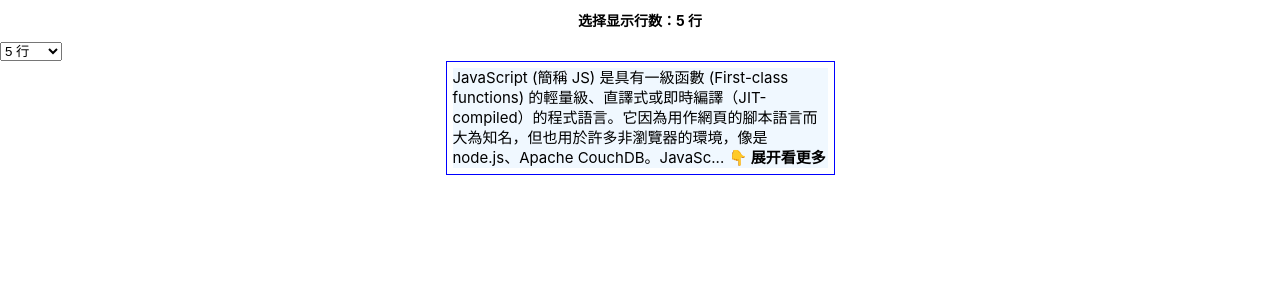
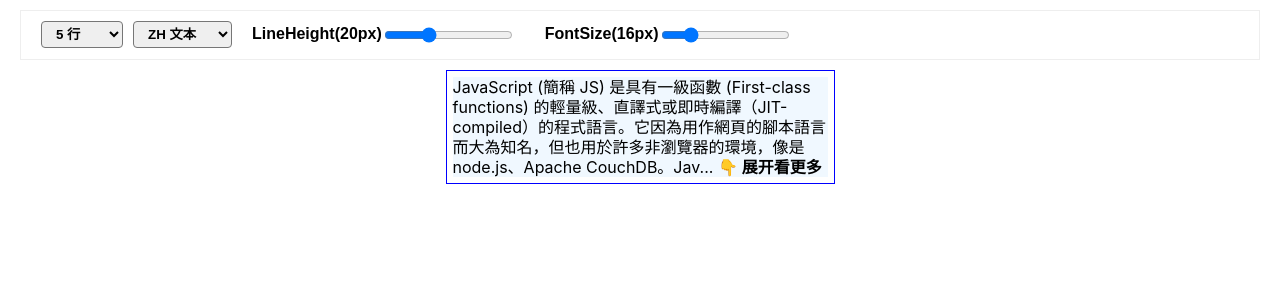
Before and after one commit to sulirc/react-ellipsis, a React (Create React App) app: page / in a window 1280 px wide. Shown: the top 300 px of the page. Built offline with nearby package versions, Linux system fonts and the light colour scheme.

Commit message:
feat: optimize demo

```diff
--- a/src/App.js
+++ b/src/App.js
@@ -10,6 +10,8 @@ const Text = {
     "Well, anytime a React component prop or state changes, it’s going to get re-rendered. And that React component that has changed, will force any other children React components to re-render as well.",
 };
 
+const defaultLineHeight = "20";
+const defaultFontSize = "16";
 const defaultLineType = "m";
 const LINES = {
   s: 3,
@@ -22,28 +24,61 @@ const LINES = {
 function App() {
   const [lines, setLines] = useState(LINES[defaultLineType]);
   const [text, setText] = useState(Text.zh);
+  const [lineHeight, setLineHeight] = useState(defaultLineHeight);
+  const [fontSize, setFontSize] = useState(defaultFontSize);
   const handleOnElliResult = (status) => console.log(status);
 
   return (
     <>
-      <label className="select-lines">
-        选择显示行数：
-        {lines} 行
-      </label>
-      <select name="choose-lines" defaultValue={defaultLineType} onChange={(e) => setLines(LINES[e.target.value])}>
+      <div className="select-cantainer">
+        <select className="select choose-lines" defaultValue={defaultLineType} onChange={(e) => setLines(LINES[e.target.value])}>
           {Object.keys(LINES).map((type) => (
             <option key={type} value={type}>
               {LINES[type]} 行
             </option>
           ))}
         </select>
-
+        <select className="select choose-text" defaultValue="zh" onChange={(e) => setText(Text[e.target.value])}>
+          {Object.keys(Text).map((type) => (
+            <option key={type} value={type}>
+              {type.toUpperCase()} 文本
+            </option>
+          ))}
+        </select>
+        <div className="select choose-lineheight">
+          <label htmlFor="lineHeight">LineHeight({lineHeight}px)</label>
+          <input
+            type="range"
+            id="lineHeight"
+            name="line-height"
+            min="18"
+            max="24"
+            defaultValue={defaultLineHeight}
+            step="1"
+            onChange={(e) => setLineHeight(e.target.value)}
+          />
+        </div>
+        <div className="select choose-lineheight">
+          <label htmlFor="fontSize">FontSize({fontSize}px)</label>
+          <input
+            type="range"
+            id="fontSize"
+            name="line-height"
+            min="15"
+            max="20"
+            defaultValue={defaultFontSize}
+            step="1"
+            onChange={(e) => setFontSize(e.target.value)}
+          />
+        </div>
+      </div>
       <div className="box">
         <TextEllipsis
           className="ellipsis-demo"
           lines={lines}
           onElliResult={handleOnElliResult}
-          lineHeight="20px"
+          lineHeight={lineHeight + "px"}
+          fontSize={fontSize + "px"}
           ellipsisChar="... "
           showMoreJsx={<div className="my-more-action">👇 展开看更多</div>}
           showLessJsx={<div className="my-less-action">👏 收起来更美</div>}
--- a/src/App.scss
+++ b/src/App.scss
@@ -1,9 +1,20 @@
-.select-lines {
-  display: block;
-  text-align: center;
-  margin: 10px auto;
-  font-size: 14px;
-  font-weight: bold;
+.select-cantainer {
+  justify-content: center;
+  align-items: center;
+  overflow: hidden;
+  margin: 10px 20px;
+  padding: 10px;
+  border: 1px solid #eee;
+
+  .select {
+    display: inline-flex;
+    justify-content: center;
+    padding: 4px 10px;
+    margin-left: 10px;
+    border-radius: 4px;
+    font-weight: bold;
+    font-family: fantasy;
+  }
 }
 
 .box {
@@ -12,10 +23,9 @@
   border: 1px solid blue;
   padding: 6px;
   font-size: 14px;
-}
-
-.ellipsis-demo {
-  background-color: aliceblue;
+  .ellipsis-demo {
+    background-color: aliceblue;
+  }
 }
 
 @mixin action {
--- a/src/lib/TextEllipsis.jsx
+++ b/src/lib/TextEllipsis.jsx
@@ -117,7 +117,7 @@ function TextEllipsis(props) {
       setExpand(true);
       setOverflow(false);
     }
-  }, [children, maxOffsetHeight, ellipsisChar]);
+  }, [children, maxOffsetHeight, ellipsisChar, fontSize]);
 
   return (
     <div className={`js-ellipsis-box ${className}`} style={rootStyle}>
```
Lines whose indentation alone changed are shown as unchanged.
